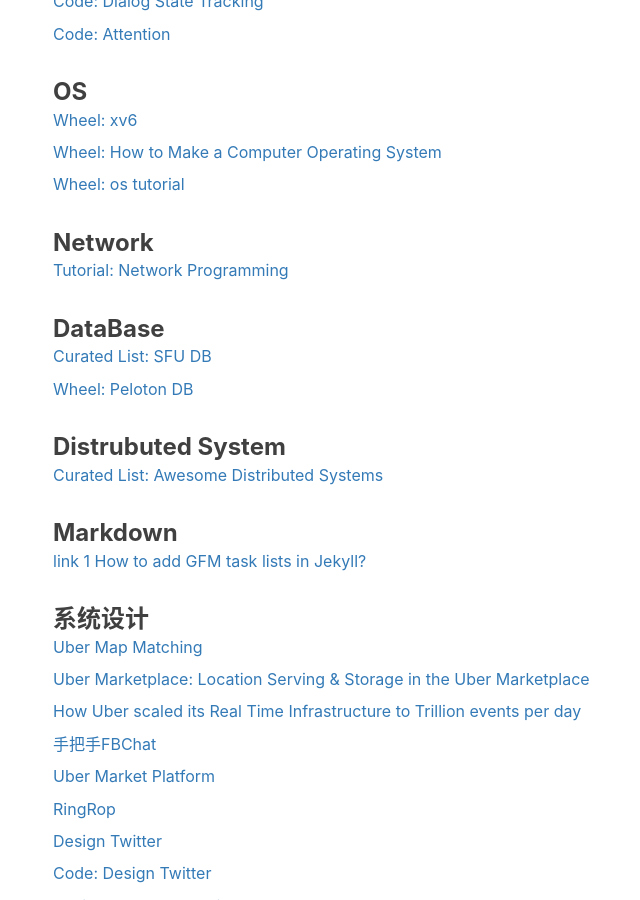
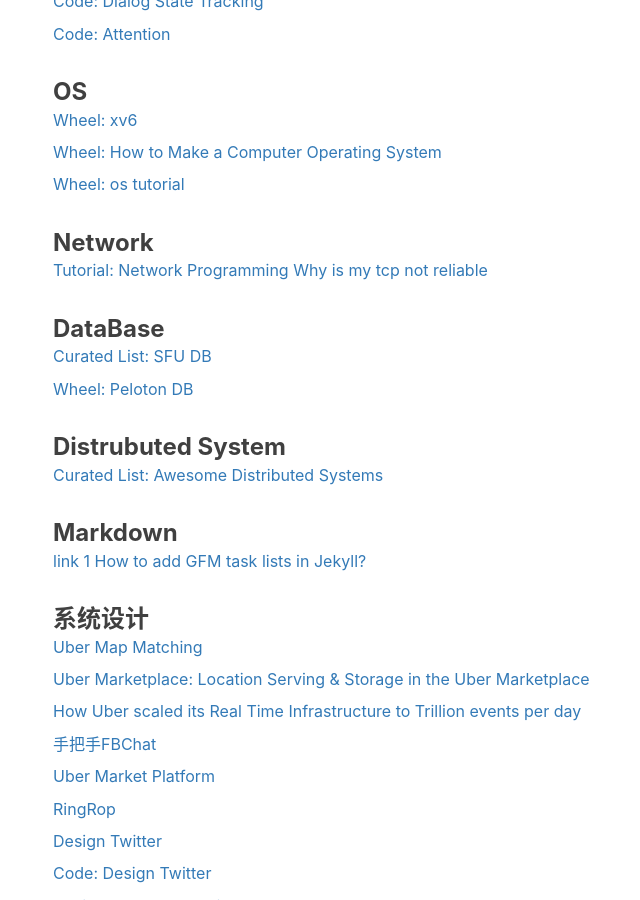
Before and after one commit to wirybeaver/wirybeaver.github.io, a Jekyll site: the page built from _posts/2017-08-19-other-scracth.md, in a window 1280 px wide and 900 px high, scrolled down 1668 px. Shown: the whole window, without its empty margins (212-852 px from the left). Built offline with Jekyll 4.4.1, drawn with Linux system fonts in a browser that asks for light colours; nearby versions of some CDN libraries; comment, search, counter and statistics services are not loaded.

Commit message:
Update 2017-08-19-other-scracth.md

```diff
--- a/_posts/2017-08-19-other-scracth.md
+++ b/_posts/2017-08-19-other-scracth.md
@@ -81,6 +81,7 @@
 
 ### Network
 [Tutorial: Network Programming](http://beej-zhcn.netdpi.net/introduction/sites-and-books)
+[Why is my tcp not reliable](https://blog.netherlabs.nl/articles/2009/01/18/the-ultimate-so_linger-page-or-why-is-my-tcp-not-reliable)
 
 ### DataBase
 [Curated List: SFU DB](https://sfu-db.github.io/dbsystems/)
```
